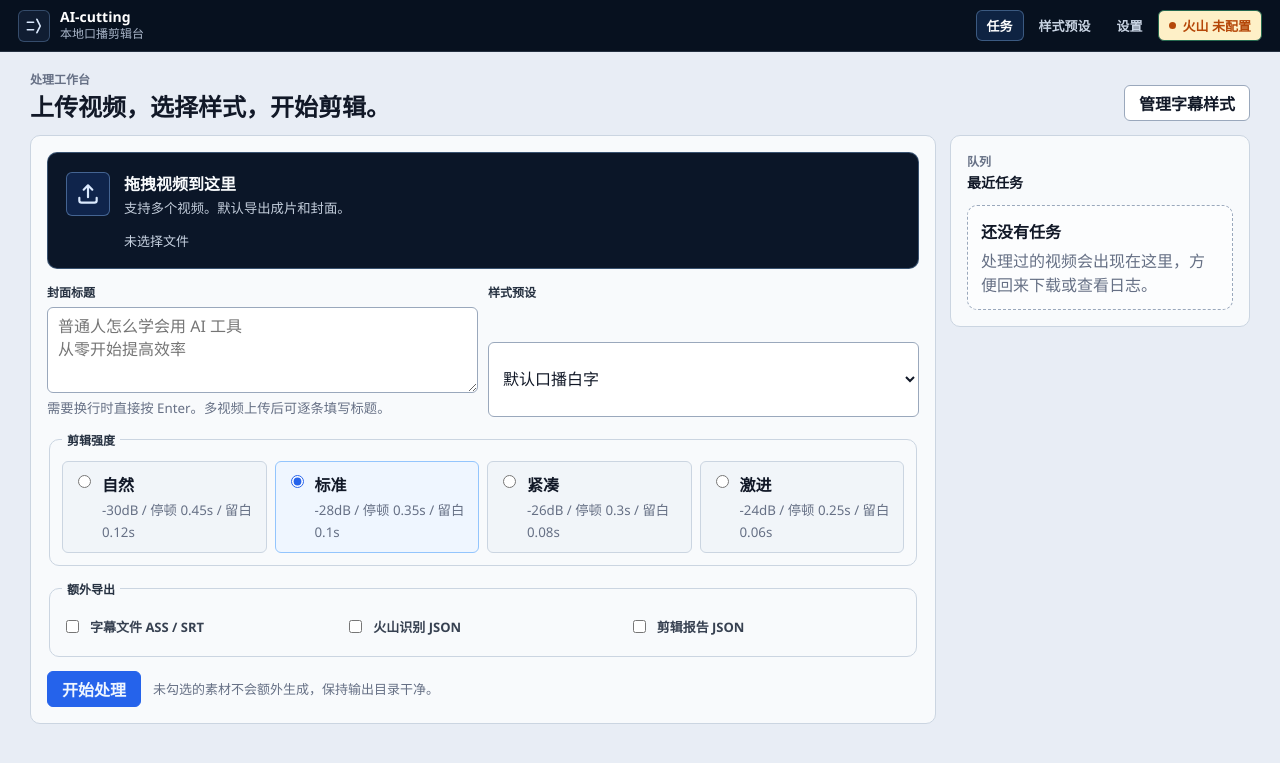
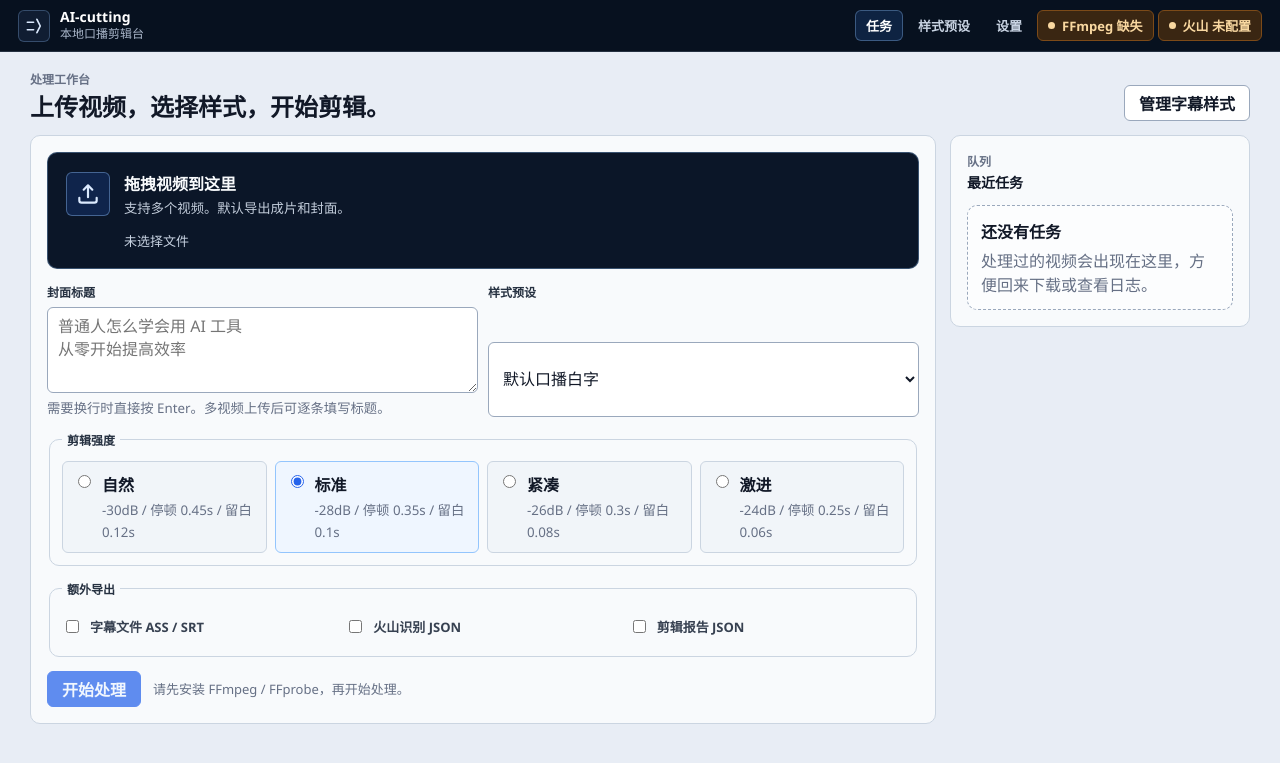
Before and after one commit to mrKt006/AI-cutting, a FastAPI app: page / in a window 1280 px wide. Shown: the top 763 px of the page. Run offline with FastAPI, Linux system fonts and the light colour scheme.

Commit message:
Show runtime readiness on the homepage

```diff
--- a/web/app.py
+++ b/web/app.py
@@ -47,6 +47,10 @@ JOB_SECRETS: dict[str, dict[str, str]] = {}
 SETTINGS_PATH = ROOT / "web" / "settings.local.json"
 STYLE_PRESETS_PATH = ROOT / "web" / "style_presets.local.json"
 PREVIEW_DIR = ROOT / "web" / "static" / "style_previews"
+WINDOWS_TOOL_DIRS = [
+    Path.home() / "AppData" / "Local" / "Microsoft" / "WinGet" / "Links",
+    Path(os.environ.get("LOCALAPPDATA", "")) / "Microsoft" / "WinGet" / "Links",
+]
 
 PRESETS = {
     "natural": {"label": "自然", "noise": "-30dB", "min_silence": 0.45, "padding": 0.12},
@@ -82,12 +86,7 @@ async def unhandled_exception(request: Request, exc: Exception) -> JSONResponse:
 def index(request: Request) -> HTMLResponse:
     settings = _load_settings()
     style_presets = load_style_presets(STYLE_PRESETS_PATH)
-    env = {
-        "volc_ready": bool(
-            (os.environ.get("VOLC_APP_ID") and os.environ.get("VOLC_ACCESS_TOKEN"))
-            or (settings.get("volc_app_id") and settings.get("volc_access_token"))
-        ),
-    }
+    env = _runtime_status(settings)
     return templates.TemplateResponse(
         request=request,
         name="index.html",
@@ -362,6 +361,9 @@ async def create_job(
         raise HTTPException(status_code=400, detail=str(exc)) from exc
     if preset not in PRESETS:
         raise HTTPException(status_code=400, detail="Unsupported preset")
+    runtime = _runtime_status(settings)
+    if not runtime["ffmpeg_ready"]:
+        raise HTTPException(status_code=400, detail="本机未检测到 FFmpeg / FFprobe，请先安装并确保命令行可直接运行。")
     has_env_creds = bool(os.environ.get("VOLC_APP_ID") and os.environ.get("VOLC_ACCESS_TOKEN"))
     has_saved_creds = bool(settings.get("volc_app_id") and settings.get("volc_access_token"))
     if not has_env_creds and not has_saved_creds:
@@ -591,7 +593,7 @@ def _run_job(job_id: str) -> None:
         _append_log(job_dir, f"工作目录: {ROOT}")
         _append_log(job_dir, "字幕源: 火山引擎")
         _append_log(job_dir, f"样式预设: {params.get('style_preset_id') or 'default-white'}")
-        env = os.environ.copy()
+        env = _augment_tool_path(os.environ.copy())
         secrets = JOB_SECRETS.pop(job_id, {})
         for key, value in secrets.items():
             if value:
@@ -1785,6 +1787,58 @@ def _save_settings(settings: dict[str, Any]) -> None:
     SETTINGS_PATH.write_text(json.dumps(settings, ensure_ascii=False, indent=2), encoding="utf-8")
 
 
+def _known_tool_dirs() -> list[Path]:
+    seen: set[str] = set()
+    dirs: list[Path] = []
+    for directory in WINDOWS_TOOL_DIRS:
+        if not str(directory):
+            continue
+        try:
+            resolved = directory.resolve()
+        except OSError:
+            continue
+        key = str(resolved).lower()
+        if key in seen or not resolved.exists():
+            continue
+        seen.add(key)
+        dirs.append(resolved)
+    return dirs
+
+
+def _ensure_runtime_tool_path() -> None:
+    current = os.environ.get("PATH", "")
+    current_parts = {part.lower() for part in current.split(os.pathsep) if part}
+    extras = [str(directory) for directory in _known_tool_dirs() if str(directory).lower() not in current_parts]
+    if extras:
+        os.environ["PATH"] = os.pathsep.join(extras + [current])
+
+
+def _augment_tool_path(env: dict[str, str]) -> dict[str, str]:
+    current = env.get("PATH", "")
+    current_parts = {part.lower() for part in current.split(os.pathsep) if part}
+    extras = [str(directory) for directory in _known_tool_dirs() if str(directory).lower() not in current_parts]
+    if extras:
+        env["PATH"] = os.pathsep.join(extras + [current])
+    return env
+
+
+def _runtime_status(settings: dict[str, Any] | None = None) -> dict[str, Any]:
+    settings = settings or {}
+    _ensure_runtime_tool_path()
+    ffmpeg_path = shutil.which("ffmpeg")
+    ffprobe_path = shutil.which("ffprobe")
+    volc_ready = bool(
+        (os.environ.get("VOLC_APP_ID") and os.environ.get("VOLC_ACCESS_TOKEN"))
+        or (settings.get("volc_app_id") and settings.get("volc_access_token"))
+    )
+    return {
+        "ffmpeg_ready": bool(ffmpeg_path and ffprobe_path),
+        "ffmpeg_path": ffmpeg_path or "",
+        "ffprobe_path": ffprobe_path or "",
+        "volc_ready": volc_ready,
+    }
+
+
 def _load_json_file(path: Path) -> dict[str, Any]:
     data = read_json_file(path)
     if not isinstance(data, dict):
--- a/web/static/style.css
+++ b/web/static/style.css
@@ -185,6 +185,12 @@ small {
   border: 1px solid #25694f;
 }
 
+.service-state.warn {
+  color: #f8d7a0;
+  background: #3a2612;
+  border-color: #7c4a18;
+}
+
 .dot {
   width: 7px;
   height: 7px;
--- a/web/templates/index.html
+++ b/web/templates/index.html
@@ -26,6 +26,9 @@
         <a class="nav-link is-active" href="/">任务</a>
         <a class="nav-link" href="/style-presets">样式预设</a>
         <a class="nav-link" href="/settings">设置</a>
+        <span class="service-state {{ 'ok' if env.ffmpeg_ready else 'warn' }}" title="{{ env.ffmpeg_path if env.ffmpeg_ready else '未检测到 ffmpeg / ffprobe' }}">
+          <span class="dot"></span>FFmpeg {{ '可用' if env.ffmpeg_ready else '缺失' }}
+        </span>
         <span class="service-state {{ 'ok' if env.volc_ready else 'warn' }}">
           <span class="dot"></span>火山 {{ '已配置' if env.volc_ready else '未配置' }}
         </span>
@@ -114,11 +117,11 @@
             </fieldset>
 
             <div class="submit-row">
-              <button class="primary-button" type="submit">
+              <button class="primary-button" type="submit" {{ 'disabled' if not env.ffmpeg_ready else '' }}>
                 <span class="button-idle">开始处理</span>
                 <span class="button-busy">任务创建中...</span>
               </button>
-              <p>未勾选的素材不会额外生成，保持输出目录干净。</p>
+              <p>{{ '请先安装 FFmpeg / FFprobe，再开始处理。' if not env.ffmpeg_ready else '未勾选的素材不会额外生成，保持输出目录干净。' }}</p>
             </div>
           </form>
         </section>
```
Also changed, not shown: scripts/check_web_error_boundaries.py (+21 -0 lines).
